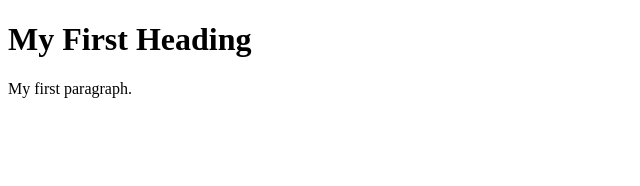
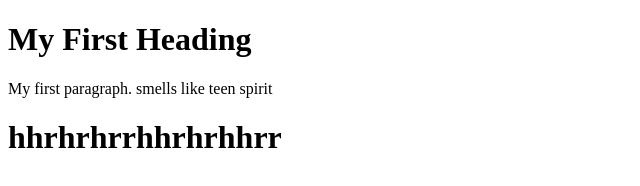
Before and after one commit to millerman421/codingdemo, a plain HTML site: page index.html in a window 1280 px wide. Shown: the whole page, without its empty margins (0-640 px from the left). Drawn offline with Linux system fonts and the light colour scheme.

Commit message:
adds a header2

```diff
--- a/index.html
+++ b/index.html
@@ -3,7 +3,7 @@
 <body>
 
 <h1>My First Heading</h1>
-<p>My first paragraph.</p>
-
+<p>My first paragraph. smells like teen spirit</p>
+    <h1>hhrhrhrrhhrhrhhrr</h1>
 </body>
 </html>
```
